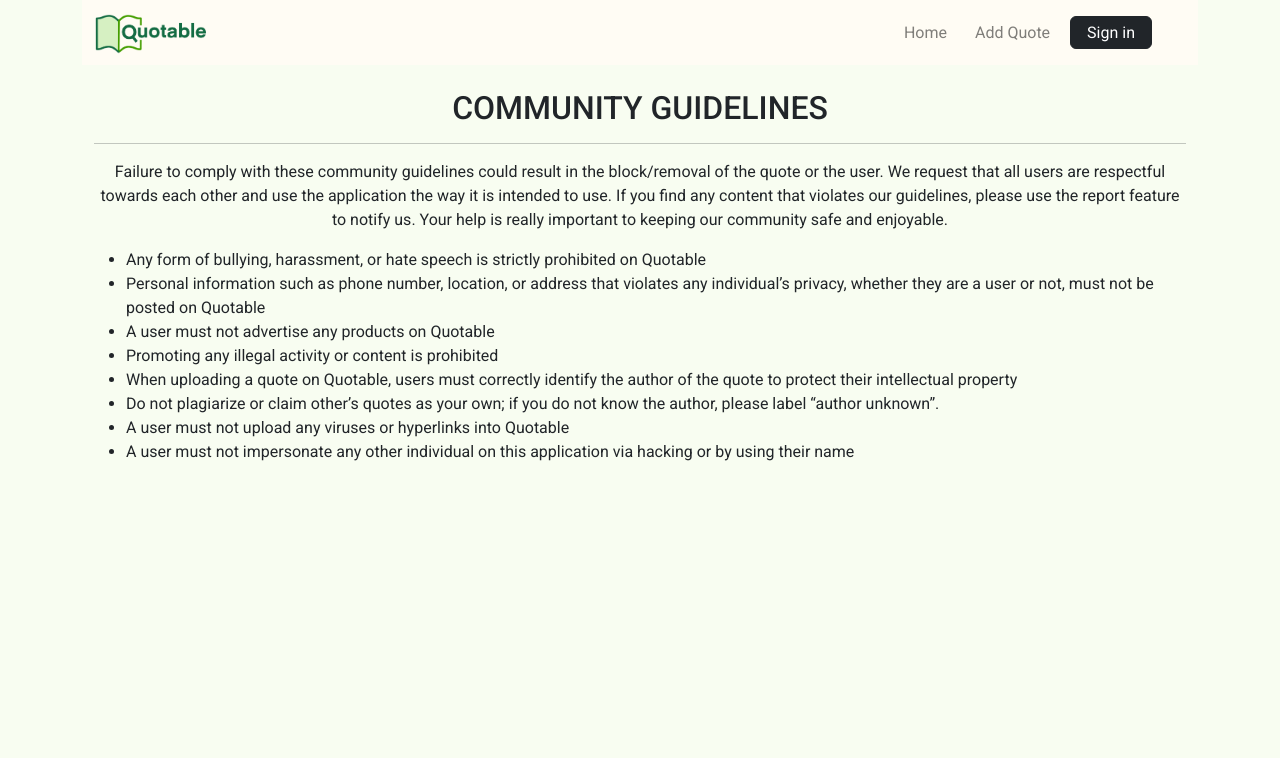
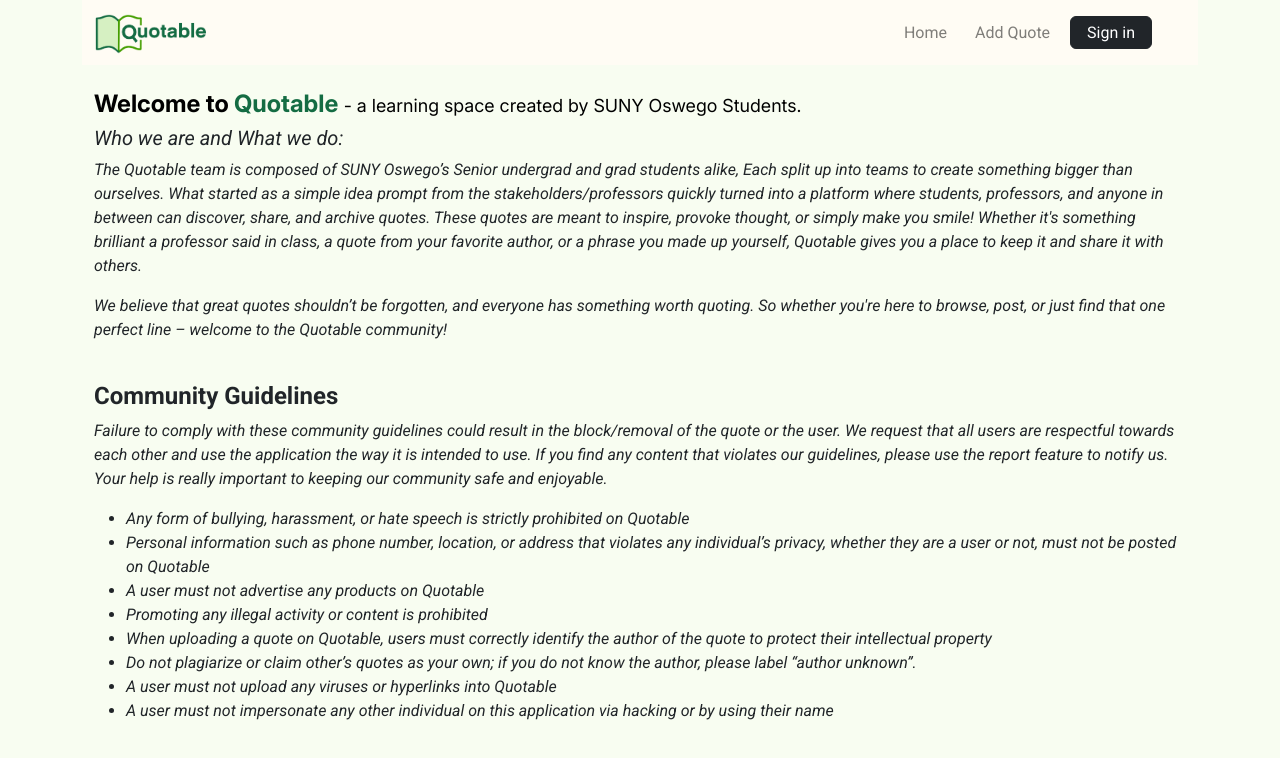
Before and after one commit to clxxiii/OZ-CSC-480-HCI-521-Spring-2025, a React (Vite) app in the folder frontend/src/main/frontend/: page /community-guidelines in a window 1280 px wide. Shown: the top 758 px of the page. Built offline with nearby package versions, Linux system fonts and the light colour scheme; no server answers.

Commit message:
Updated page to match Figma design.

```diff
--- a/frontend/src/main/frontend/src/pages/CommunityGuidelinesPage.jsx
+++ b/frontend/src/main/frontend/src/pages/CommunityGuidelinesPage.jsx
@@ -2,17 +2,29 @@ const CommunityGuidelinesPage = () => {
 
     return (
         <div className="container mt-4">
-            <h2 >
-                COMMUNITY GUIDELINES
-            </h2>
-            <hr/>
-            <p>
+            <h1 className="text-start" style={{fontWeight:"bold"}}>
+                Welcome to <span style={{color:"#146C43"}}>Quotable</span> <span style={{fontSize:18, fontWeight:"normal"}}>- a learning space created by SUNY Oswego Students.</span>
+            </h1>
+            <h5 className="text-start" style={{fontStyle:"italic", fontWeight:"normal"}}>
+                Who we are and What we do:
+            </h5>
+            <p className="text-start" style={{fontStyle:"italic"}}>
+                The Quotable team is composed of SUNY Oswego’s Senior undergrad and grad students alike, Each split up into teams to create something bigger than ourselves. What started as a simple idea prompt from the stakeholders/professors quickly turned into a platform where students, professors, and anyone in between can discover, share, and archive quotes. These quotes are meant to inspire, provoke thought, or simply make you smile! Whether it's something brilliant a professor said in class, a quote from your favorite author, or a phrase you made up yourself, Quotable gives you a place to keep it and share it with others.
+            </p>
+            <p className="text-start" style={{fontStyle:"italic"}}>
+                We believe that great quotes shouldn’t be forgotten, and everyone has something worth quoting. So whether you're here to browse, post, or just find that one perfect line – welcome to the Quotable community!
+            </p>
+            <br/>
+            <h4 className="text-start" style={{fontWeight:"bold"}}>
+                Community Guidelines
+            </h4>
+            <p className="text-start" style={{fontStyle:"italic"}}>
                 Failure to comply with these community guidelines could result in the block/removal of the quote or the user.
                 We request that all users are respectful towards each other and use the application the way it is intended to use.
                 If you find any content that violates our guidelines, please use the report feature to notify us.
                 Your help is really important to keeping our community safe and enjoyable.
             </p>
-            <ul className="text-start">
+            <ul className="text-start" style={{fontStyle:"italic"}}>
                 <li>Any form of bullying, harassment, or hate speech is strictly prohibited on Quotable</li>
                 <li>Personal information such as phone number, location, or address that violates any individual’s privacy, whether they are a user or not, must not be posted on Quotable</li>
                 <li>A user must not advertise any products on Quotable</li>
```
